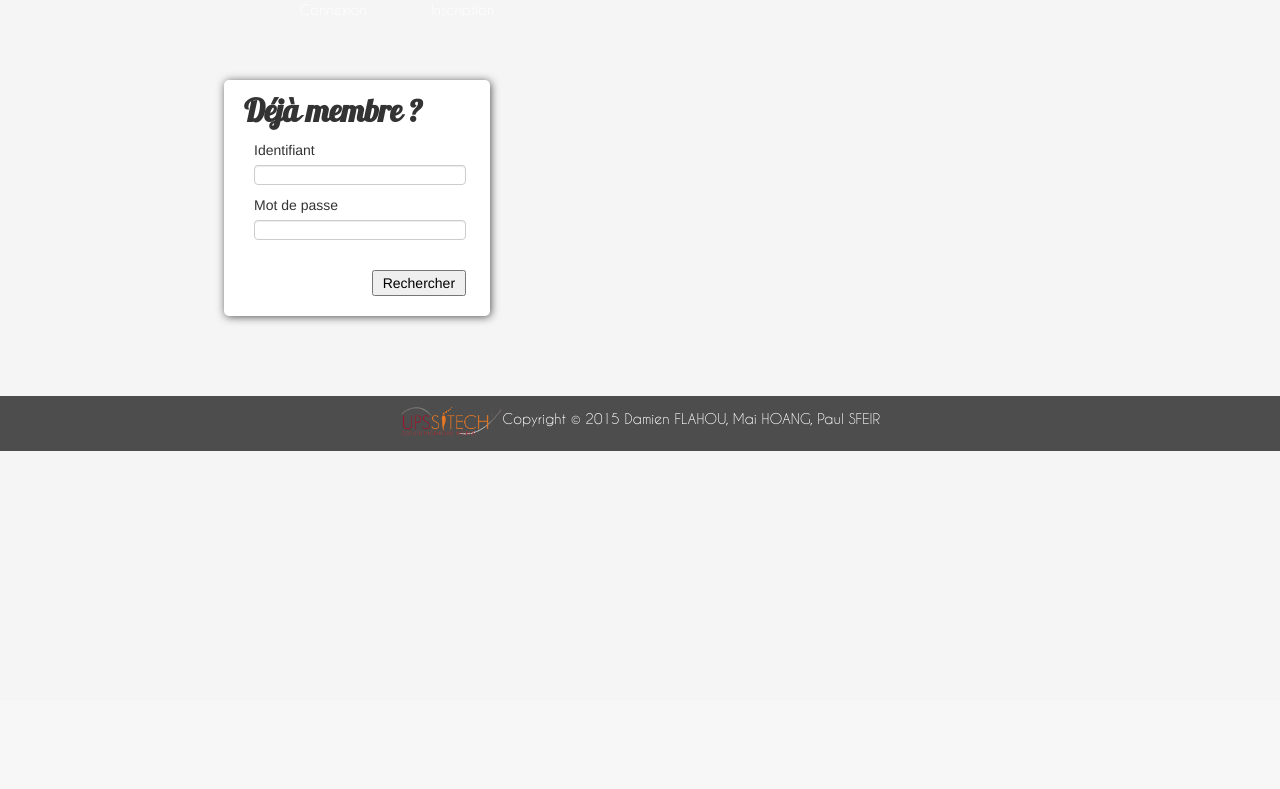
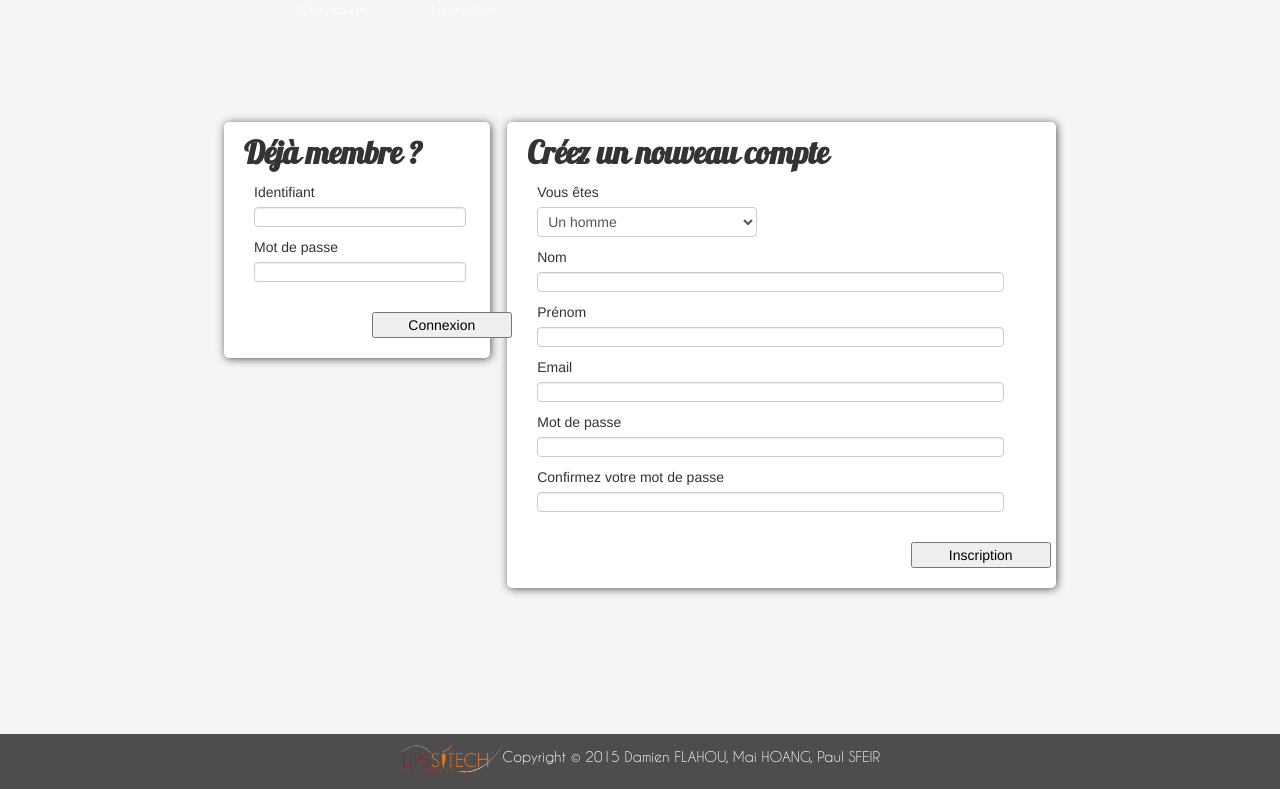
Before and after one commit to paul-sfeir/Projet-Web-Covoiturage, a PHP site: page /inscription.html in a window 1280 px wide. Shown: the part 100-889 px from the top of the page. Before the commit the page ends 551 px from the top, so only its background shows below. Run offline with PHP 8.4, Linux system fonts and the light colour scheme; some libraries are stand-ins or nearby versions.

Commit message:
Page inscription terminée

```diff
--- a/css/custom.css
+++ b/css/custom.css
@@ -40,10 +40,22 @@ body {
 	position: relative;
 }
 
-#form_co_ins  form{
+#form_co_ins  form, #form_ins form {
 	margin-left: 30px;
 }
 
-#form_co_ins input {
+#form_co_ins input, #form_ins input {
 	width: 90%;
 }
+
+#form_ins .button_search {
+	margin-left: 72%;
+}
+
+#form_ins, #form_co_ins {
+	margin-top: 5%;
+}
+
+#form_ins {
+	margin-bottom: 8%;
+}
--- a/inscription.html
+++ b/inscription.html
@@ -69,11 +69,45 @@
 					<input type="text" name="login"/>
 
 					<label>Mot de passe</label>
-					<input type="text" name="password"/>
+					<input type="password" name="password"/>
 
-					<input type="submit" value="Rechercher" class="button_search" style="width: 40%"/>
+					<input type="submit" value="Connexion" class="button_search" style="width: 140px"/>
 				</form>
+
 			</div>
+
+
+			<div id="form_ins" class="contenu span8">
+
+				<h2>Créez un nouveau compte</h2>
+
+				<form>
+					<label>Vous êtes</label>
+					<select>
+						<option value="0">Un homme</option>
+						<option value="1">Une femme</option>
+					</select>
+
+					<label>Nom</label>
+					<input type="text" name="nom"/>
+
+					<label>Prénom</label>
+					<input type="text" name="prenom"/>
+
+					<label>Email</label>
+					<input type="text" name="email"/>
+
+					<label>Mot de passe</label>
+					<input type="password" name="password"/>
+
+					<label>Confirmez votre mot de passe</label>
+					<input type="password" name="confirmation"/>
+
+					<input type="submit" value="Inscription" class="button_search" style="width: 140px"/>
+				</form>
+
+			</div>
+
 		</div>
 
 	</div>
```
